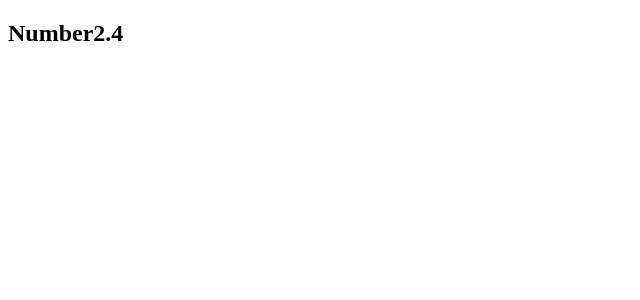
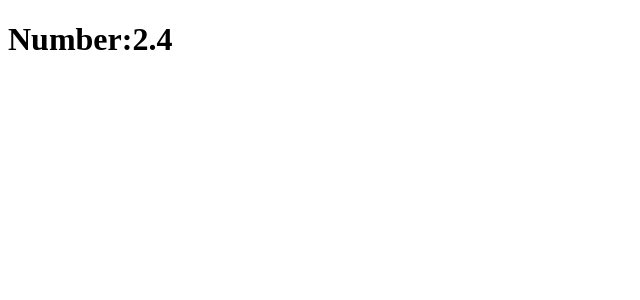
Before and after one commit to epinczinger/calculator, a React (Create React App) app: page / in a window 1280 px wide. Shown: the top 300 px of the page, without its empty margins (0-640 px from the left). Built offline with nearby package versions, Linux system fonts and the light colour scheme.

Commit message:
fix eslint errors

```diff
--- a/src/App.js
+++ /dev/null
@@ -1,34 +0,0 @@
-import Big from 'big.js';
-import PropTypes from 'prop-types';
-import React from 'react';
-
-const Calculating = props => (
-  <h2>
-    Number
-    {props.total}
-  </h2>
-);
-
-Calculating.propTypes = {
-  total: PropTypes.number,
-};
-Calculating.defaulProps = {
-  total: 0,
-};
-
-class Calculator extends React.Component {
-  render() {
-    const a = Big(1.2).mul(2);
-    return <Calculating total={`${a}`} />;
-  }
-}
-
-function App() {
-  return (
-    <div className="App">
-      <Calculator />
-    </div>
-  );
-}
-
-export default App;
--- a/src/index.js
+++ b/src/index.js
@@ -1,10 +1,31 @@
 import React from 'react';
 import ReactDOM from 'react-dom';
-import App from './App';
+import Big from 'big.js';
+import PropTypes from 'prop-types';
 
-ReactDOM.render(
-  <React.StrictMode>
-    <App />
-  </React.StrictMode>,
-  document.getElementById('root'),
-);
+const Items = props => {
+  const { total } = props;
+  return (
+    <h1 >
+      Number:
+      {total}
+    </h1>
+  );
+};
+
+Items.propTypes = {
+  total: PropTypes.number,
+};
+
+Items.defaultProps = {
+  total: 0,
+};
+
+export default class App extends React.PureComponent {
+  render() {
+    const a = Big(1.2).mul(2);
+    return <Items total={`${a}`} />;
+  }
+}
+
+ReactDOM.render(<App />, document.getElementById('root'));
```
Also changed, not shown: public/index.html (+1 -21 lines), .stylelintrc.json, public/manifest.json (deleted), public/robots.txt (deleted).
